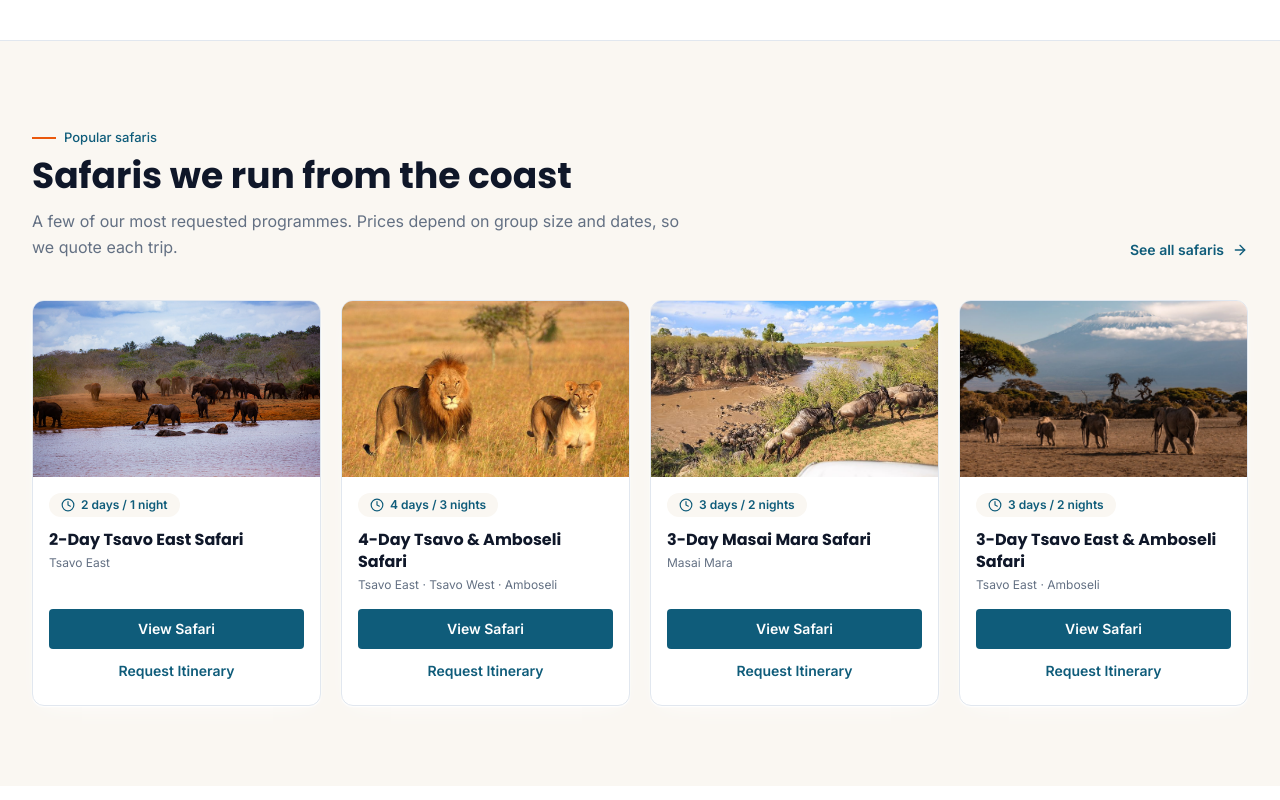
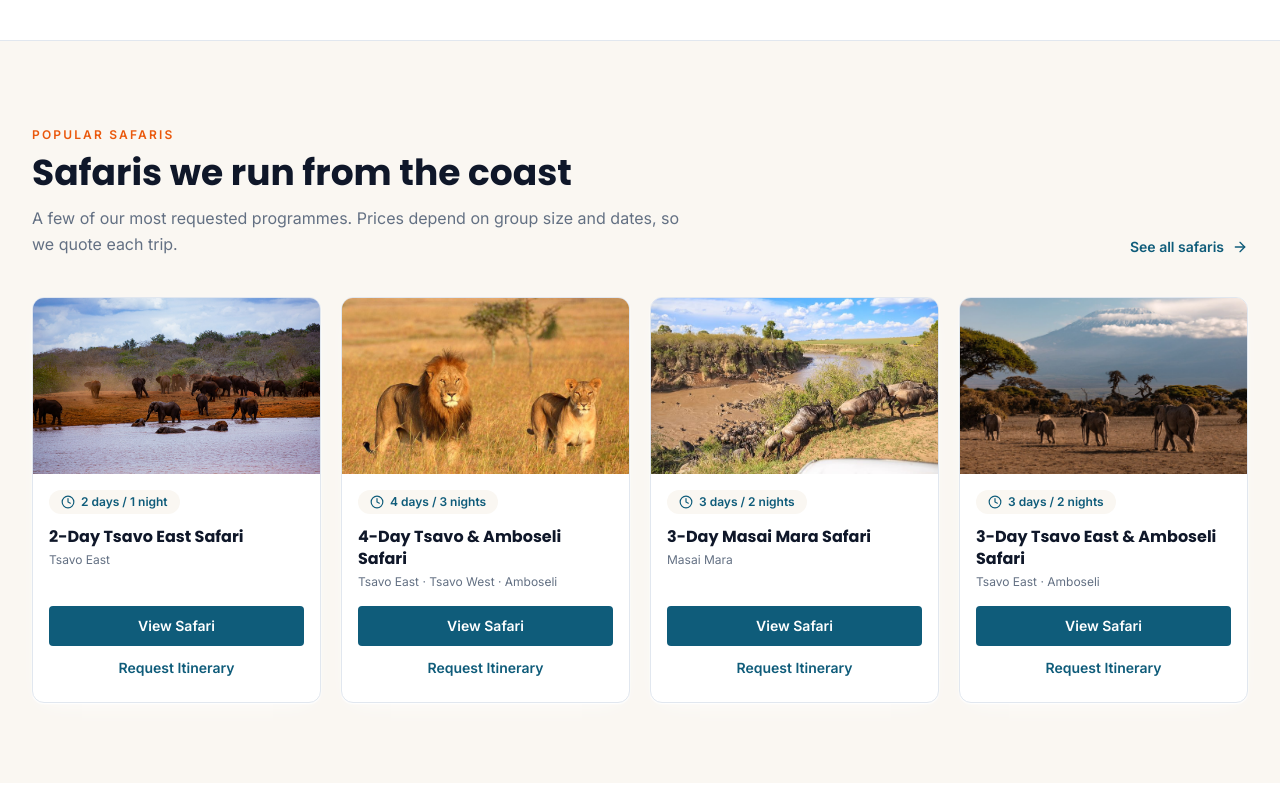
Before and after one commit to Sheddymae/bahari-asili-safaris, a Next.js app: page / in a window 1280 px wide. Shown: the part 1100-1900 px from the top of the page. Built offline with nearby package versions, Linux system fonts and the light colour scheme; no server answers.

Commit message:
restore: Sep 29 homepage components/home/SectionHeader.tsx

```diff
--- a/components/home/SectionHeader.tsx
+++ b/components/home/SectionHeader.tsx
@@ -1,7 +1,7 @@
 export default function SectionHeader({ kicker, title, sub, align = 'start' }: { kicker: string; title: string; sub?: string; align?: 'start' | 'center' }) {
   return (
     <div className={align === 'center' ? 'mx-auto mb-10 max-w-2xl text-center' : 'mb-10 max-w-2xl'}>
-      <span className="inline-flex items-center gap-2 font-inter text-[13px] font-medium text-ocean-700"><span aria-hidden="true" className="h-0.5 w-6 bg-safari-500" />{kicker}</span>
+      <span className="font-inter text-xs font-bold uppercase tracking-[0.18em] text-safari-600">{kicker}</span>
       <h2 className="mt-2 font-poppins text-2xl font-bold leading-tight text-foreground sm:text-3xl lg:text-4xl">{title}</h2>
       {sub && <p className="mt-3 font-inter text-base leading-relaxed text-muted-foreground">{sub}</p>}
     </div>
```
